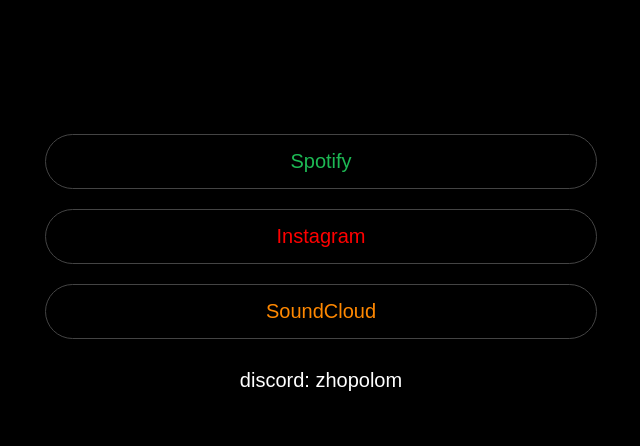
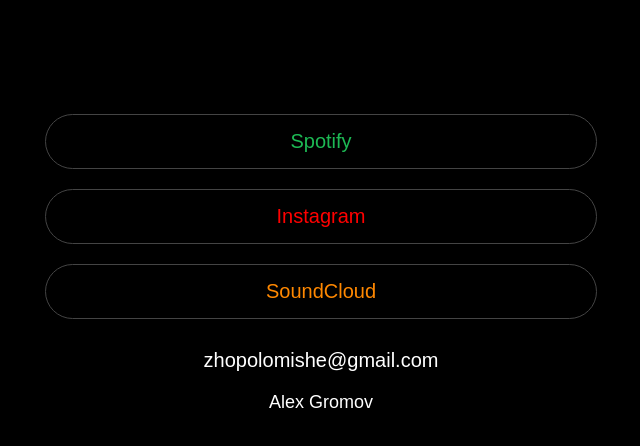
Before and after one commit to CoralBlitz/zerozerozero, a plain HTML site: page index.html in a window 1280 px wide. Shown: the part 142-588 px from the top of the page, without its empty margins (319-959 px from the left). Drawn offline with Linux system fonts and the light colour scheme.

Commit message:
44444441

```diff
--- a/index.html
+++ b/index.html
@@ -49,13 +49,19 @@
             font-size: 20px;
             color: white;
         }
+        .nn {
+            margin-top: 20px;
+            font-size: 18px;
+            color: white;
+        }
     </style>
 </head>
 <body>
     <header><h1>00-00-000-00-0000</h1></header>
     <a href="https://open.spotify.com/artist/6hLiaOwQPLabculMFSQJvM?si=79D_vu_oRpWJyyQdMIwLBA" class="button spotify">Spotify</a>
-    <a href="https://instagram.com/zerro_0000000?igsh=MXNibm0ydWZ6cWdxaA==" class="button youtube">Instagram</a>
+    <a href="https://www.instagram.com/zhopolomishe0/" class="button youtube">Instagram</a>
     <a href="https://soundcloud.com/00-00-000-00-0000" class="button soundcloud">SoundCloud</a>
-    <div class="discord">discord: zhopolom</div>
+    <div class="discord">zhopolomishe@gmail.com</div>
+    <div class="nn">Alex Gromov</div>
 </body>
 </html>
```
